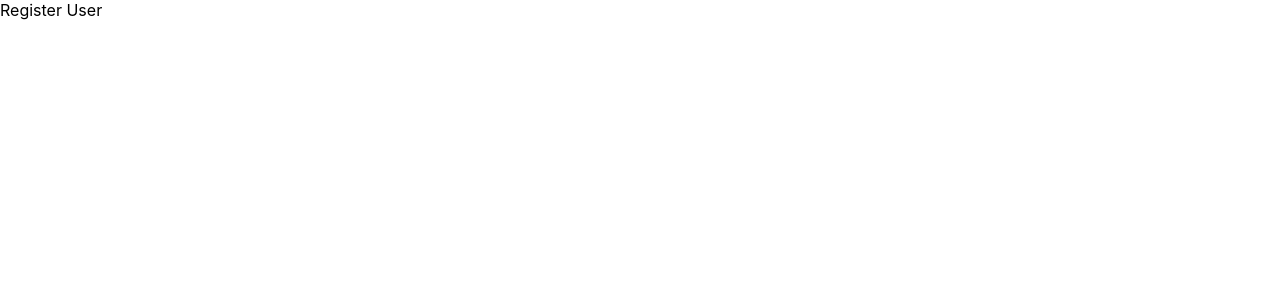
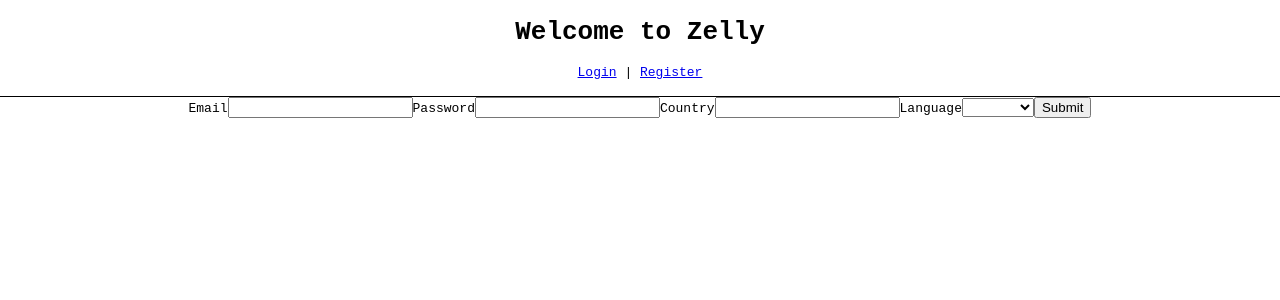
Before and after one commit to pashanaumov/zelly-client, a React (Create React App) app: page /register in a window 1280 px wide. Shown: the top 300 px of the page. Built offline with nearby package versions, Linux system fonts and the light colour scheme.

Commit message:
feat: create login and register pages

```diff
--- a/package.json
+++ b/package.json
@@ -16,6 +16,7 @@
     "eslint-config-airbnb": "^19.0.2",
     "eslint-plugin-react": "^7.27.1",
     "firebase": "^9.6.1",
+    "formik": "^2.2.9",
     "global": "^4.4.0",
     "prettier": "^2.5.1",
     "react": "^17.0.2",
--- a/src/App.tsx
+++ b/src/App.tsx
@@ -1,78 +1,17 @@
-import React, { useEffect } from 'react';
-import { Link, useNavigate } from 'react-router-dom';
-
-import { useDispatch, useSelector } from 'react-redux';
-import { runFetchData } from './redux/sagas/authSaga';
-import { RootState } from './redux/store';
-import { sagaActions } from './redux/sagas/sagaActions';
+import React from 'react';
+import { MainHeader } from './components/main/MainHeader';
+import { withAuth } from './components/hoc/withAuth';
+import { MainAppRouter } from './routes/MainAppRouter';
 
 import './App.css';
-import { usePrevious } from './hooks/usePrevious';
 
-const LOGIN = 'p.b.naumov@gmail.com';
-const PASSWORD = 'pavliknaumov12';
-
-export const App = () => {
-  const dispatch = useDispatch();
-  let navigate = useNavigate();
-
-  const userToken = useSelector((state: RootState) => state.auth.authenticated);
-  const user = useSelector((state: RootState) => state.user.user);
-
-  async function onLogin() {
-    dispatch(runFetchData({ email: LOGIN, password: PASSWORD }));
-  }
-
-  async function onLogout() {
-    dispatch({ type: sagaActions.LOGOUT_USER });
-  }
-
-  useEffect(() => {}, [userToken]);
-
-  const prevToken = usePrevious(userToken);
-
-  if (!prevToken && userToken) {
-    navigate('/');
-  }
-
-  const Body = () => {
-    if (!user) {
-      return <></>;
-    }
-
-    return (
-      <>
-        <div
-          style={{
-            padding: 8,
-            border: '1px solid black',
-            width: '300px',
-          }}
-        >
-          <div>
-            <button onClick={onLogout}>Log Out</button>
-          </div>
-          <p>{user.email}</p>
-          <p>{user.id}</p>
-          <p>{user.country}</p>
-          <p>{user.language}</p>
-        </div>
-        <div>{/*<FirebaseFetcher />*/}</div>
-      </>
-    );
-  };
-
+const App = () => {
   return (
     <div className={'App'}>
-      <h1>Welcome to Zelly</h1>
-      <nav
-        style={{
-          borderBottom: 'solid 1px',
-          paddingBottom: '1rem',
-        }}
-      >
-        <Link to="/login">Login</Link> | <Link to="/fetcher">Fetcher</Link> | <Link to={'/register'}>Register</Link> | <Link to={'/fetcher2'}>Fetcher 2</Link>
-      </nav>
+      <MainHeader />
+      <MainAppRouter />
     </div>
   );
 };
+
+export default withAuth(App);
--- a/src/AppRoot.tsx
+++ b/src/AppRoot.tsx
@@ -3,14 +3,14 @@ import { BrowserRouter } from 'react-router-dom';
 import { Provider } from 'react-redux';
 import { persistor, store } from './redux/store';
 import { PersistGate } from 'redux-persist/integration/react';
-import { MainAppRouter } from './routes/MainAppRouter';
+import App from './App';
 
 export const AppRoot = () => {
   return (
     <Provider store={store}>
       <PersistGate persistor={persistor}>
         <BrowserRouter>
-          <MainAppRouter />
+          <App />
         </BrowserRouter>
       </PersistGate>
     </Provider>
--- /dev/null
+++ b/src/components/hoc/withAuth.tsx
@@ -0,0 +1,31 @@
+import React, { ComponentType, FC, useCallback, useEffect } from 'react';
+import { useSelector } from 'react-redux';
+import { RootState } from '../../redux/store';
+import { useLocation, useNavigate } from 'react-router-dom';
+
+export const withAuth =
+  <P extends object>(Component: ComponentType<P>): FC<P> =>
+  ({ ...props }) => {
+    const location = useLocation();
+    const navigate = useNavigate();
+
+    const userToken = useSelector((state: RootState) => state.auth.authenticated);
+
+    const isAtRouteToRedirect = location.pathname === '/login' || location.pathname === '/register';
+
+    const shouldNavigateAway = useCallback(() => {
+      const { pathname } = location;
+      if (!userToken && pathname !== '/login' && pathname !== '/register') {
+        navigate('/', { replace: true });
+      }
+      if (userToken && isAtRouteToRedirect) {
+        navigate('/', { replace: true });
+      }
+    }, []);
+
+    useEffect(() => {
+      shouldNavigateAway();
+    }, [shouldNavigateAway, userToken]);
+
+    return <Component {...(props as P)} />;
+  };
--- /dev/null
+++ b/src/components/main/MainContent.tsx
@@ -0,0 +1,30 @@
+import React, { FC } from 'react';
+import { useSelector } from 'react-redux';
+import { RootState } from '../../redux/store';
+
+interface Props {}
+
+export const MainContent: FC<Props> = () => {
+  const user = useSelector((state: RootState) => state.user.user);
+
+  if (!user) {
+    return <></>;
+  }
+
+  return (
+    <>
+      <div
+        style={{
+          padding: 8,
+          border: '1px solid black',
+          width: '300px',
+        }}
+      >
+        <p>Email: {user.email}</p>
+        <p>UserId: {user.id}</p>
+        <p>Country: {user.country}</p>
+        <p>Preferred language: {user.language}</p>
+      </div>
+    </>
+  );
+};
--- /dev/null
+++ b/src/components/main/MainHeader.tsx
@@ -0,0 +1,43 @@
+import React from 'react';
+import { Link } from 'react-router-dom';
+import { useDispatch, useSelector } from 'react-redux';
+import { RootState } from '../../redux/store';
+import { sagaActions } from '../../redux/sagas/sagaActions';
+
+export const MainHeader = () => {
+  const dispatch = useDispatch();
+
+  const user = useSelector((state: RootState) => state.user.user);
+
+  async function onLogout() {
+    dispatch({ type: sagaActions.LOGOUT_USER });
+  }
+
+  const LoginButton = () =>
+    user ? (
+      <Link to="/" onClick={onLogout}>
+        Logout
+      </Link>
+    ) : (
+      <Link to="/login">Login</Link>
+    );
+
+  return (
+    <>
+      <h1>Welcome to Zelly</h1>
+      <nav
+        style={{
+          borderBottom: 'solid 1px',
+          paddingBottom: '1rem',
+        }}
+      >
+        <LoginButton />{' '}
+        {!user && (
+          <>
+            | <Link to={'/register'}>Register</Link>{' '}
+          </>
+        )}
+      </nav>
+    </>
+  );
+};
--- a/src/routes/LoginPage.tsx
+++ b/src/routes/LoginPage.tsx
@@ -1,36 +1,35 @@
 import React from 'react';
-import { useDispatch, useSelector } from 'react-redux';
-import { RootState } from '../redux/store';
+import { useDispatch } from 'react-redux';
 import { runFetchData } from '../redux/sagas/authSaga';
-import { sagaActions } from '../redux/sagas/sagaActions';
-
-const LOGIN = 'p.b.naumov@gmail.com';
-const PASSWORD = 'pavliknaumov12';
+import { UserEmail, UserPassword } from '../types/Utility/User';
+import { useFormik } from 'formik';
 
 export const LoginPage = () => {
   const dispatch = useDispatch();
 
-  const userToken = useSelector((state: RootState) => state.auth.authenticated);
-
-  async function onLogin() {
-    dispatch(runFetchData({ email: LOGIN, password: PASSWORD }));
+  async function onLogin({ email, password }: { email: UserEmail; password: UserPassword }) {
+    dispatch(runFetchData({ email, password }));
   }
 
-  async function onLogout() {
-    dispatch({ type: sagaActions.LOGOUT_USER });
-  }
-
-  if (!userToken) {
-    return (
-      <div>
-        <button onClick={onLogin}>Login</button>
-      </div>
-    );
-  }
+  const formik = useFormik({
+    initialValues: {
+      email: '',
+      password: '',
+    },
+    onSubmit: async (values) => {
+      await onLogin({ ...values });
+    },
+  });
 
   return (
-    <div>
-      <button onClick={onLogout}>Logout</button>
-    </div>
+    <form onSubmit={formik.handleSubmit}>
+      <label htmlFor="email">Email Address</label>
+      <input id="email" name="email" type="email" onChange={formik.handleChange} value={formik.values.email} />
+
+      <label htmlFor="password">Password</label>
+      <input id="password" name="password" type="password" onChange={formik.handleChange} value={formik.values.password} />
+
+      <button type="submit">Submit</button>
+    </form>
   );
 };
--- a/src/routes/MainAppRouter.tsx
+++ b/src/routes/MainAppRouter.tsx
@@ -1,15 +1,15 @@
 import React from 'react';
 import { Routes, Route } from 'react-router-dom';
-import { App } from '../App';
 import { LoginPage } from './LoginPage';
 import { FirebaseFetcher } from '../testComponents/FirebaseFetcher';
 import { RegisterPage } from './RegisterPage';
 import { FirestoreComp } from '../testComponents/FirestoreComp';
+import { MainContent } from '../components/main/MainContent';
 
 export const MainAppRouter = () => {
   return (
     <Routes>
-      <Route path="/" element={<App />} />
+      <Route path="/" element={<MainContent />} />
       <Route path="login" element={<LoginPage />} />
       <Route path="register" element={<RegisterPage />} />
       <Route path="fetcher" element={<FirebaseFetcher />} />
--- a/src/routes/RegisterPage.tsx
+++ b/src/routes/RegisterPage.tsx
@@ -1,21 +1,54 @@
-import React from 'react';
+import React, { ChangeEvent, useState } from 'react';
 import { useDispatch } from 'react-redux';
+import { useFormik } from 'formik';
 import { AppDispatch } from '../redux/store';
 import { RegisterUserPayload, runRegisterUser } from '../redux/sagas/registerSaga';
+import { UserLanguage } from '../types/Utility/User';
 
 export const RegisterPage = () => {
   const dispatch = useDispatch<AppDispatch>();
 
-  const registrationPayload: Omit<RegisterUserPayload, 'type'> = {
-    email: 'sveta@gmail.com',
-    password: '123456',
-    country: 'Russia',
-    language: 'RU',
-  };
+  const [language, setLanguage] = useState<UserLanguage | ''>('');
 
-  function onRegister() {
-    dispatch(runRegisterUser(registrationPayload));
+  function onRegister(data: Omit<RegisterUserPayload, 'type'>) {
+    dispatch(runRegisterUser(data));
   }
 
-  return <div onClick={onRegister}>Register User</div>;
+  function handleSelectChange(event: ChangeEvent<HTMLSelectElement>) {
+    setLanguage(event.target.value as UserLanguage);
+  }
+
+  const formik = useFormik({
+    initialValues: {
+      email: '',
+      password: '',
+      country: '',
+    },
+    onSubmit: (values) => {
+      if (language) {
+        onRegister({ ...values, language });
+      }
+    },
+  });
+  return (
+    <form onSubmit={formik.handleSubmit}>
+      <label htmlFor="email">Email</label>
+      <input id="email" name="email" type="email" onChange={formik.handleChange} value={formik.values.email} />
+
+      <label htmlFor="password">Password</label>
+      <input id="password" name="password" type="password" onChange={formik.handleChange} value={formik.values.password} />
+
+      <label htmlFor="country">Country</label>
+      <input id="country" name="country" type="text" onChange={formik.handleChange} value={formik.values.country} />
+
+      <label htmlFor="Language">Language</label>
+      <select onChange={handleSelectChange}>
+        <option value="">{''}</option>
+        <option value="RU">Русский</option>
+        <option value="ENG">English</option>
+      </select>
+
+      <button type="submit">Submit</button>
+    </form>
+  );
 };
```
Also changed, not shown: src/components/auth/LoginInput.tsx (deleted, +0 -20 lines), src/components/auth/SignIn.tsx (deleted, +0 -58 lines), 2 other files (tests, documents, lock files or other folders).
